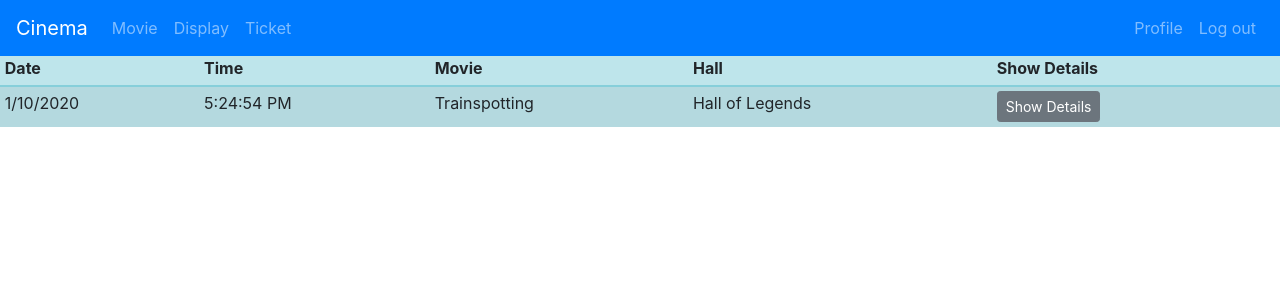
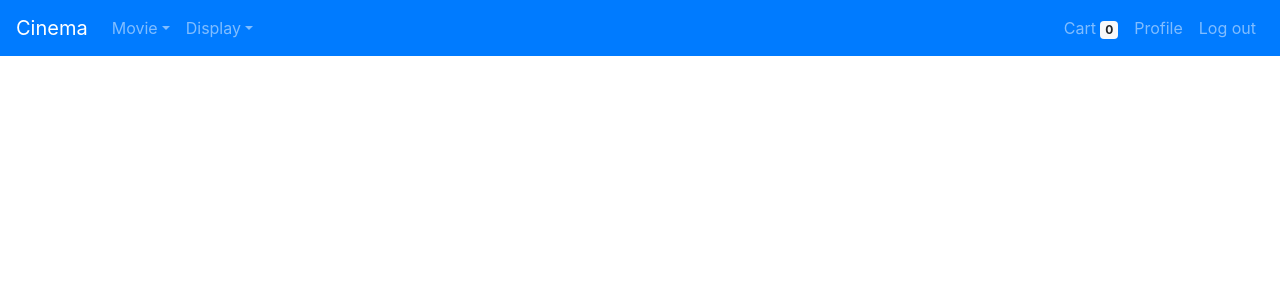
Before and after one commit to petardjokic/cinema_dashboard, a Vue app: page / in a window 1280 px wide. Shown: the top 300 px of the page. Built offline with nearby package versions, Linux system fonts and the light colour scheme.

Commit message:
ubaceno rutiranje

```diff
--- a/package.json
+++ b/package.json
@@ -11,12 +11,14 @@
     "bootstrap-vue": "^2.1.0",
     "core-js": "^3.4.4",
     "vue": "^2.6.10",
+    "vue-router": "^3.1.3",
     "vuex": "^3.1.2"
   },
   "devDependencies": {
     "@babel/polyfill": "^7.7.0",
     "@vue/cli-plugin-babel": "^4.1.0",
     "@vue/cli-plugin-eslint": "^4.1.0",
+    "@vue/cli-plugin-router": "^4.1.2",
     "@vue/cli-service": "^4.1.0",
     "babel-eslint": "^10.0.3",
     "bootstrap": "^4.3.1",
--- a/src/App.vue
+++ b/src/App.vue
@@ -2,23 +2,17 @@
 <div id="app">
     <Menu />
     <div class="content">
-        <DisplaySearch />
-        <Cart />
+        <router-view></router-view>
     </div>
 </div>
 </template>
 
 <script>
 import Menu from './components/Menu.vue'
-import DisplaySearch from './components/DisplaySearch.vue'
-import Cart from './components/Cart.vue'
-
 export default {
     name: 'app',
     components: {
-        Menu,
-        DisplaySearch,
-        Cart
+        Menu
     }
 }
 </script>
@@ -28,14 +22,12 @@ export default {
     height: 100%;
     width: 100%;
 }
-
 html,
 body {
     height: 100%;
     width: 100%;
 
 }
-
 .content {
     margin-top: 50px;
     /* background-color: lightblue; */
--- a/src/components/Menu.vue
+++ b/src/components/Menu.vue
@@ -6,13 +6,20 @@
         <b-navbar-toggle target="nav-collapse"></b-navbar-toggle>
         <b-collapse id="nav-collapse" is-nav>
             <b-navbar-nav>
-                <b-nav-item href="#">Movie</b-nav-item>
-                <b-nav-item href="#">Display</b-nav-item>
-                <b-nav-item href="#">Ticket</b-nav-item>
+                <b-nav-item-dropdown text="Movie" >
+                    <b-dropdown-item to="movie-new">New</b-dropdown-item>
+                    <b-dropdown-item to="movie-search">Search</b-dropdown-item>
+                </b-nav-item-dropdown>
+                <b-nav-item-dropdown text="Display">
+                    <b-dropdown-item to="display-new">New</b-dropdown-item>
+                    <b-dropdown-item to="display-search">Search</b-dropdown-item>
+                </b-nav-item-dropdown>
             </b-navbar-nav>
 
             <!-- Right aligned nav items -->
             <b-navbar-nav class="ml-auto">
+                <b-nav-item to="cart">Cart <b-badge variant="light">{{getCartItemsLength}}</b-badge>
+                </b-nav-item>
                 <b-nav-item href="#">Profile</b-nav-item>
                 <b-nav-item href="#">Log out</b-nav-item>
             </b-navbar-nav>
@@ -23,7 +30,11 @@
 
 <script>
 export default {
-
+    computed: {
+        getCartItemsLength() {
+            return this.$store.getters.getCartItemsLength
+        }
+    }
 }
 </script>
 
--- a/src/main.js
+++ b/src/main.js
@@ -4,10 +4,14 @@ import Vue from 'vue'
 import './plugins/bootstrap-vue'
 import App from './App.vue'
 import { store } from './store/store'
+import { router } from './router/router'
 
 Vue.config.productionTip = false
 
+
+
 new Vue({
   store: store,
-  render: h => h(App),
+  router: router,
+  render: h => h(App)
 }).$mount('#app')
--- /dev/null
+++ b/src/router/router.js
@@ -0,0 +1,26 @@
+import Vue from 'vue'
+import VueRouter from 'vue-router'
+import MovieSearch from '../components/MovieSearch.vue'
+import DisplaySearch from '../components/DisplaySearch.vue'
+import Cart from '../components/Cart.vue'
+
+Vue.use(VueRouter)
+
+export const router = new VueRouter({
+    mode: 'history',
+    routes: [{
+        path: '/movie-search',
+        name: 'movieSearch',
+        component: MovieSearch
+    },
+    {
+        path: '/display-search',
+        name: 'displaySearch',
+        component: DisplaySearch
+    },
+    {
+        path: '/cart',
+        name: 'cart',
+        component: Cart
+    }]
+})
--- a/src/store/store.js
+++ b/src/store/store.js
@@ -8,6 +8,11 @@ export const store = new Vuex.Store({
     getters: {
         getCart(state) {
             return state.cart
+        },
+        getCartItemsLength(state){
+            var num = 0
+            state.cart.forEach(event => num += event.seats.length)
+            return num
         },
         getDisplays(state) {
             return state.displays
--- /dev/null
+++ b/src/views/About.vue
@@ -0,0 +1,5 @@
+<template>
+  <div class="about">
+    <h1>This is an about page</h1>
+  </div>
+</template>
```
Also changed, not shown: src/views/Home.vue (added, +18 -0 lines), 1 other file (tests, documents, lock files or other folders).
